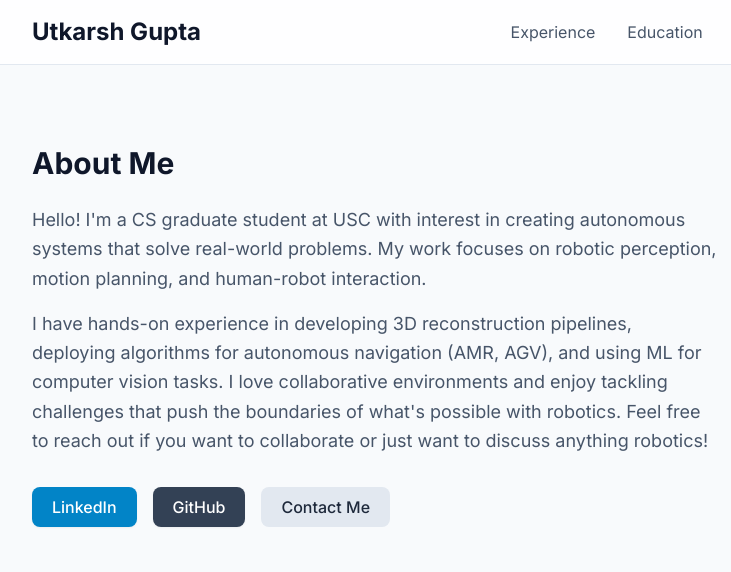
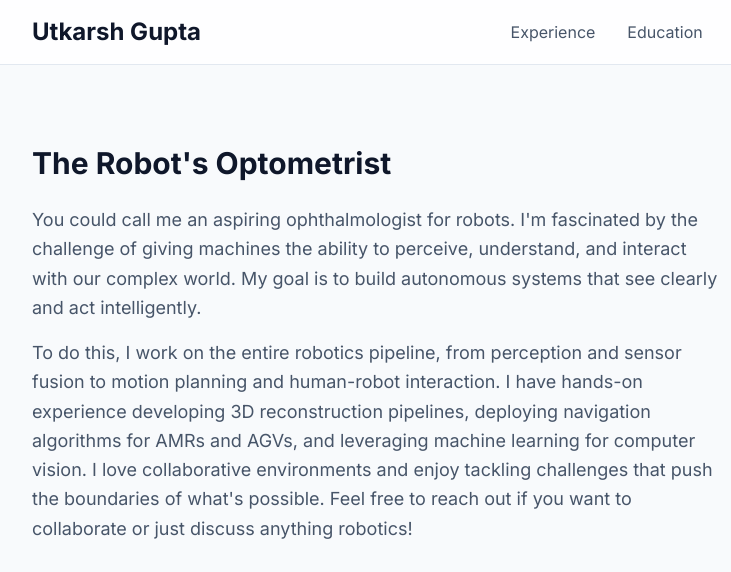
Before and after one commit to UttuG/utkgupt.github.io, a plain HTML site: page index.html in a window 1280 px wide. Shown: the top 572 px of the page, 128-859 px from the left. Drawn offline with nearby package versions, Linux system fonts and the light colour scheme.

Commit message:
updated intro bio

```diff
--- a/index.html
+++ b/index.html
@@ -69,14 +69,13 @@
         <!-- About / Hero Section -->
         <section id="about" class="flex flex-col-reverse md:flex-row items-start gap-12">
             <div class="flex-grow">
-                 <h2 class="text-3xl font-bold text-slate-900 mb-6">About Me</h2>
+                 <h2 class="text-3xl font-bold text-slate-900 mb-6">The Robot's Optometrist</h2>
                  <div class="text-slate-600 text-lg leading-relaxed space-y-4">
                     <p>
-                        Hello! I'm a CS graduate student at USC with interest in creating autonomous systems that solve real-world problems. My work focuses on robotic perception, motion planning, and human-robot interaction.
+                        You could call me an aspiring ophthalmologist for robots. I'm fascinated by the challenge of giving machines the ability to perceive, understand, and interact with our complex world. My goal is to build autonomous systems that see clearly and act intelligently.
                     </p>
                     <p>
-                        I have hands-on experience in developing 3D reconstruction pipelines, deploying algorithms for autonomous navigation (AMR, AGV), and using ML for computer vision tasks. I love collaborative environments and enjoy tackling challenges that push the boundaries of what's possible with robotics.
-                        Feel free to reach out if you want to collaborate or just want to discuss anything robotics!
+                        To do this, I work on the entire robotics pipeline, from perception and sensor fusion to motion planning and human-robot interaction. I have hands-on experience developing 3D reconstruction pipelines, deploying navigation algorithms for AMRs and AGVs, and leveraging machine learning for computer vision. I love collaborative environments and enjoy tackling challenges that push the boundaries of what's possible. Feel free to reach out if you want to collaborate or just discuss anything robotics!
                     </p>
                 </div>
                  <div class="mt-8 flex gap-4">
```
